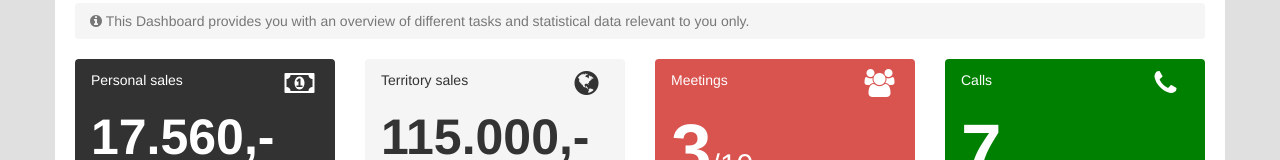
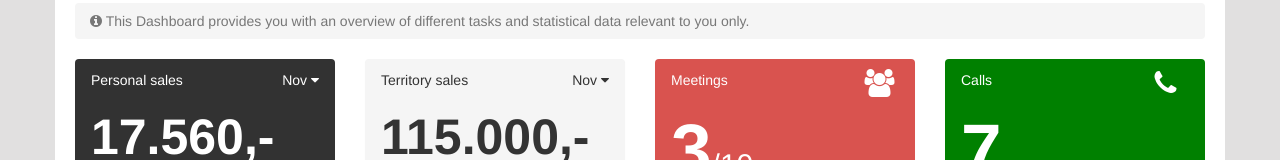
Before and after one commit to SmalliSax/FTT-Dashboard, a plain HTML site: page index.html in a window 1280 px wide. Shown: the part 157-317 px from the top of the page. Drawn offline with Linux system fonts and the light colour scheme.

Commit message:
added period selector
visual mockup

```diff
--- a/css/custom.css
+++ b/css/custom.css
@@ -41,3 +41,5 @@ h1 small {color:white; font-size:30px;}
 	box-shadow: 3px 3px 0px transparent;
 	transition: 0.5s;
 }
+
+.period-selector {margin-right:15px;}
--- a/index.html
+++ b/index.html
@@ -96,8 +96,8 @@
                 <div class="panel" style="background-color: #323232;color: white;">
                     <div class="panel-heading">
                         <div class="row">
-                            <div class="col-xs-3" style="float:right;">
-                                <i class="fa fa-money fa-2x"></i>
+                            <div class="period-selector pull-right">
+                                Nov <i class="fa fa-caret-down" aria-hidden="true"></i>
                             </div>
                             <div class="col-xs-9 text-left">
                                 <div class="huge">Personal sales</div>
@@ -119,8 +119,8 @@
         <div class="panel" style="background-color:#f5f5f5;">
             <div class="panel-heading">
                 <div class="row">
-                    <div class="col-xs-3" style="float:right;">
-                        <i class="fa fa-globe fa-2x"></i>
+                 <div class="period-selector pull-right">
+                    Nov <i class="fa fa-caret-down" aria-hidden="true"></i>
                 </div>
                 <div class="col-xs-9 text-left">
                     <div class="huge">Territory sales</div>
```
Lines whose indentation alone changed are shown as unchanged.
